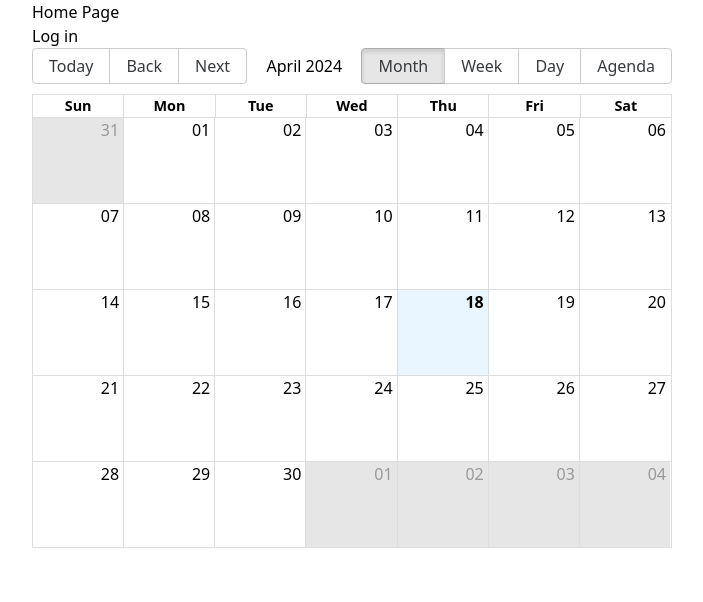
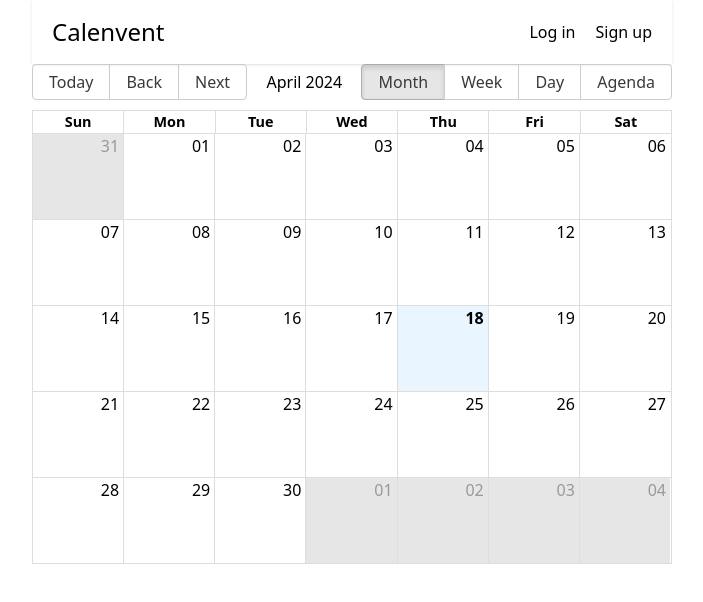
Before and after one commit to zallen16/Group5-Calendar-Meetup, a React (Vite) app in the folder client/: page / in a window 1280 px wide. Shown: the top 602 px of the page, without its empty margins (288-991 px from the left). Built offline with nearby package versions, Linux system fonts and the light colour scheme.

Commit message:
added navbar and component

```diff
--- /dev/null
+++ b/client/src/components/navbar/index.jsx
@@ -0,0 +1,19 @@
+import { Link } from "react-router-dom";
+
+function Navbar() {
+return(
+<div class="shadow bg-white">
+  <div class="h-16 mx-auto px-5 flex items-center justify-between">
+      <Link to='./'><p class="text-2xl hover:text-cyan-500 transition-colors cursor-pointer">Calenvent</p></Link>
+
+      <ul class="flex items-center gap-5">
+        <li><Link  to= './login'class="hover:text-cyan-500 transition-colors" href="">Log in</Link></li>
+        <li><Link to='./Signup' class="hover:text-cyan-500 transition-colors" href="">Sign up</Link></li>
+      </ul>
+  </div>
+</div>
+)
+}
+
+
+export default Navbar
--- a/client/src/pages/home.jsx
+++ b/client/src/pages/home.jsx
@@ -1,4 +1,5 @@
 import MyCalendar from "../components/CalendarForm";
+import Navbar from "../components/navbar";
 // import Selectable from "../Events/selectable.jsx";
 
 import { Link } from "react-router-dom";
@@ -14,10 +15,7 @@ export default function Home() {
     ]
     return (
         <div className="calender-container">
-            <h1>Home Page</h1>
-            <Link to='./login'>
-                <button>Log in</button>
-            </Link>
+            <Navbar></Navbar>
             <MyCalendar myEventsList={events}/>
         </div>
     );
--- a/client/src/pages/login.jsx
+++ b/client/src/pages/login.jsx
@@ -4,6 +4,7 @@ import { useMutation } from "@apollo/client";
 import { LOGIN_USER } from "../utils/mutations";
 
 import Auth from "../utils/auth";
+import Navbar from "../components/navbar";
 
 const Login = (props) => {
       const [formState, setFormState] = useState({ email: "", password: "" });
@@ -40,6 +41,7 @@ const Login = (props) => {
       };
 
       return (
+
         <div className="max-w-[280px] mx-auto">
           <div className="flex flex-col items-center mt-[10vh]">
             <h2 className="mb-5 text-gray-900 font-mono font-bold text-xl">
```
